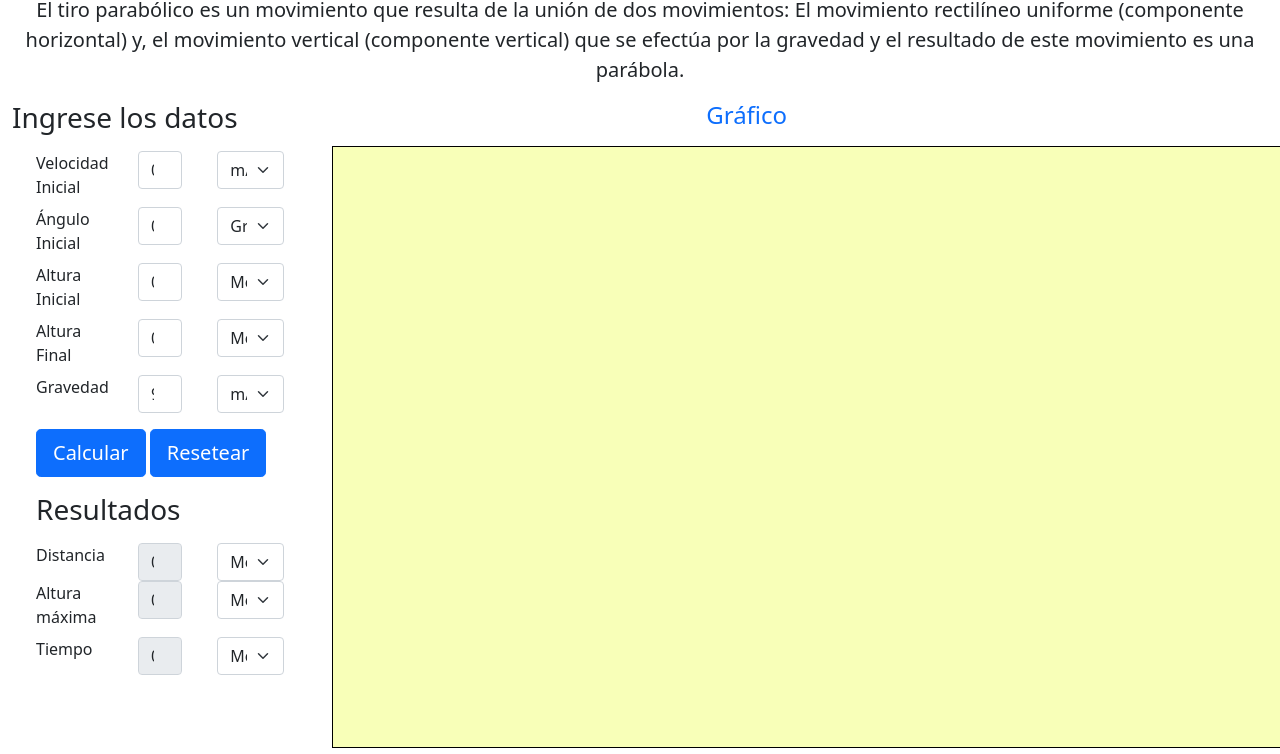
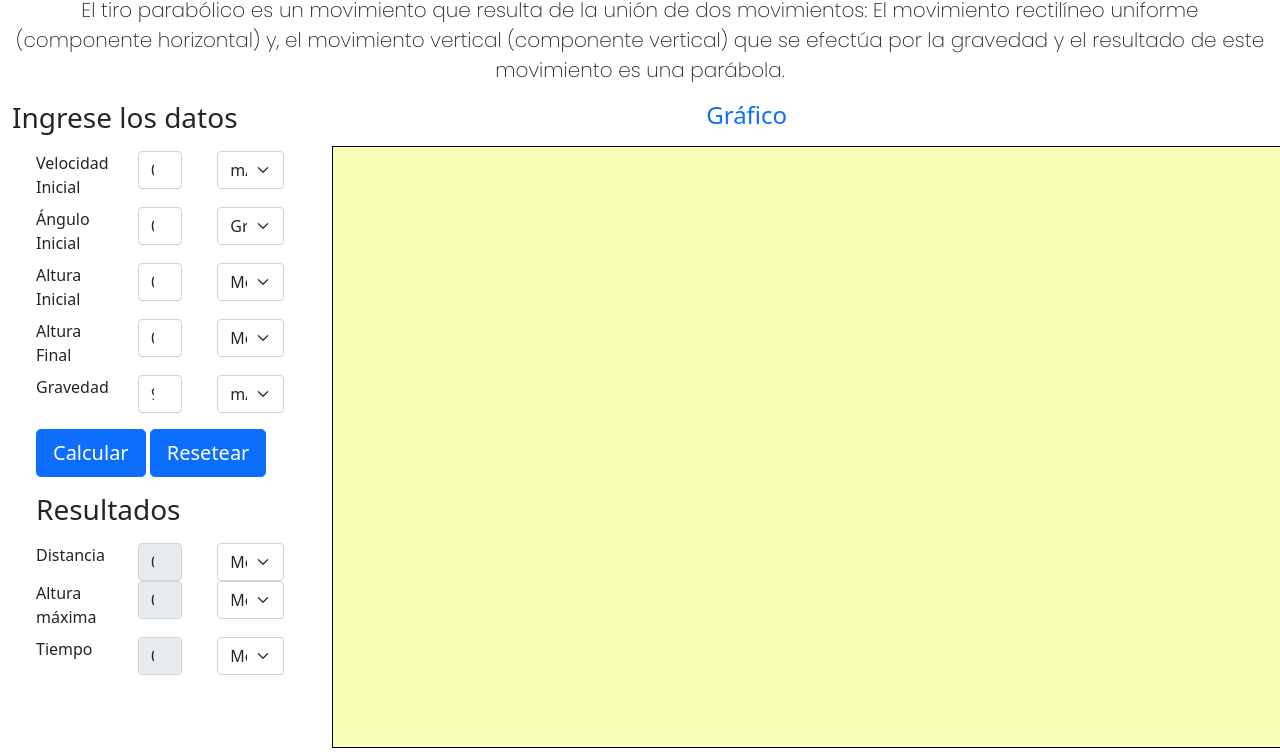
Before and after one commit to UCC-LabCompu2/proyecto2022-Ase-Capello, a plain HTML site: page index.html in a window 1280 px wide. Shown: the part 123-877 px from the top of the page. Drawn offline with nearby package versions, Linux system fonts and the light colour scheme.

Commit message:
Se agrego e implemento fuente de Google

```diff
--- a/index.html
+++ b/index.html
@@ -13,6 +13,11 @@
 
     <!-- Carga JavaScript -->
     <script src="script.js" type="text/javascript"></script>
+
+    <!-- Carga Fuente Google -->
+    <link rel="preconnect" href="https://fonts.googleapis.com">
+    <link rel="preconnect" href="https://fonts.gstatic.com" crossorigin>
+    <link href="https://fonts.googleapis.com/css2?family=Poppins:wght@200&display=swap" rel="stylesheet">
 
     <!-- Bootstrap -->
     <link crossorigin="anonymous" href="https://cdn.jsdelivr.net/npm/bootstrap@5.1.3/dist/css/bootstrap.min.css"
--- a/stylesheet.css
+++ b/stylesheet.css
@@ -16,7 +16,9 @@
     }
 
 }
-
+p{
+    font-family: 'Poppins', sans-serif;
+}
 .labeloption{
     display:none;
 }
```
Also changed, not shown: 1 other file.
